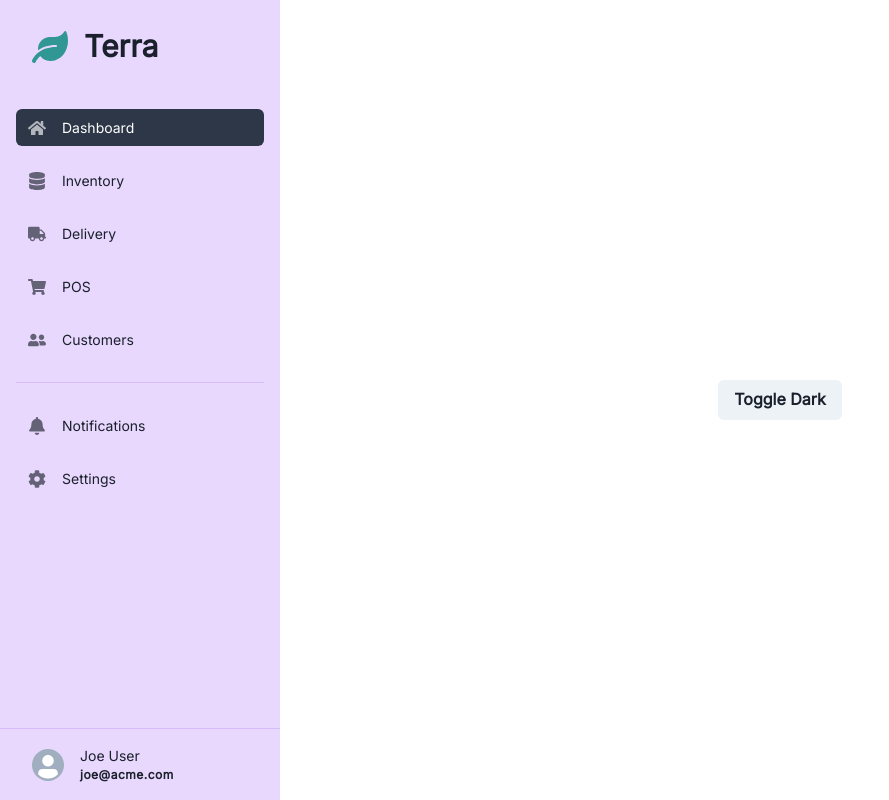
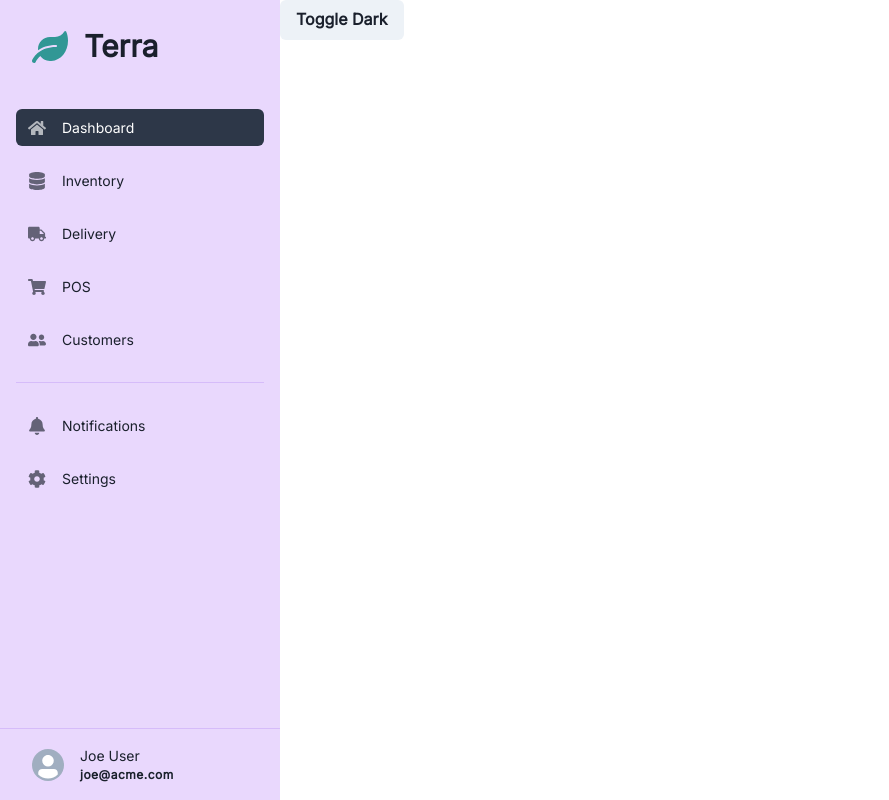
Before and after one commit to dtjv/terra, a Next.js app in the folder web/: page /admin in a window 1280 px wide. Shown: the whole page, without its empty margins (0-889 px from the left). Built offline with nearby package versions, Linux system fonts and the light colour scheme.

Commit message:
Use simple Box for page container

```diff
--- a/web/src/components/layouts/admin-layout.tsx
+++ b/web/src/components/layouts/admin-layout.tsx
@@ -1,5 +1,5 @@
 import type { ReactNode } from 'react'
-import { Flex } from '@chakra-ui/react'
+import { Box, Flex } from '@chakra-ui/react'
 import { Sidebar } from '@/components/sidebar'
 
 interface LayoutProps {
@@ -9,8 +9,6 @@ interface LayoutProps {
 export const AdminLayout = ({ children }: LayoutProps) => (
   <Flex h="100vh" position="relative">
     <Sidebar />
-    <Flex flex="1 1 0" align="center" justifyContent="center">
-      {children}
-    </Flex>
+    <Box flex="1 1 0">{children}</Box>
   </Flex>
 )
```
